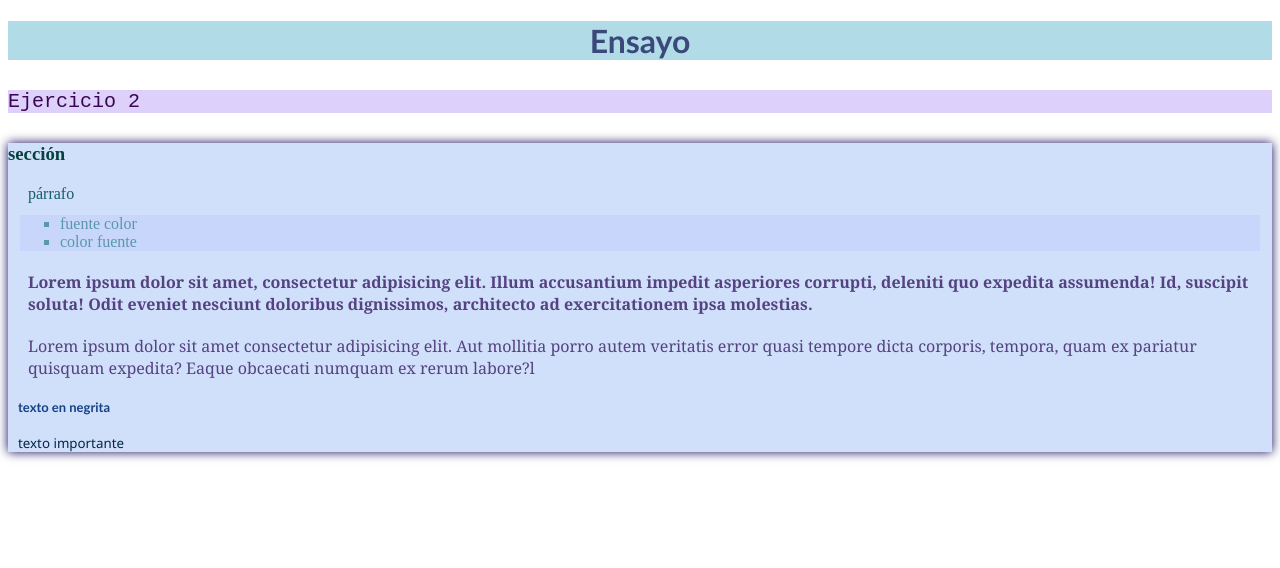
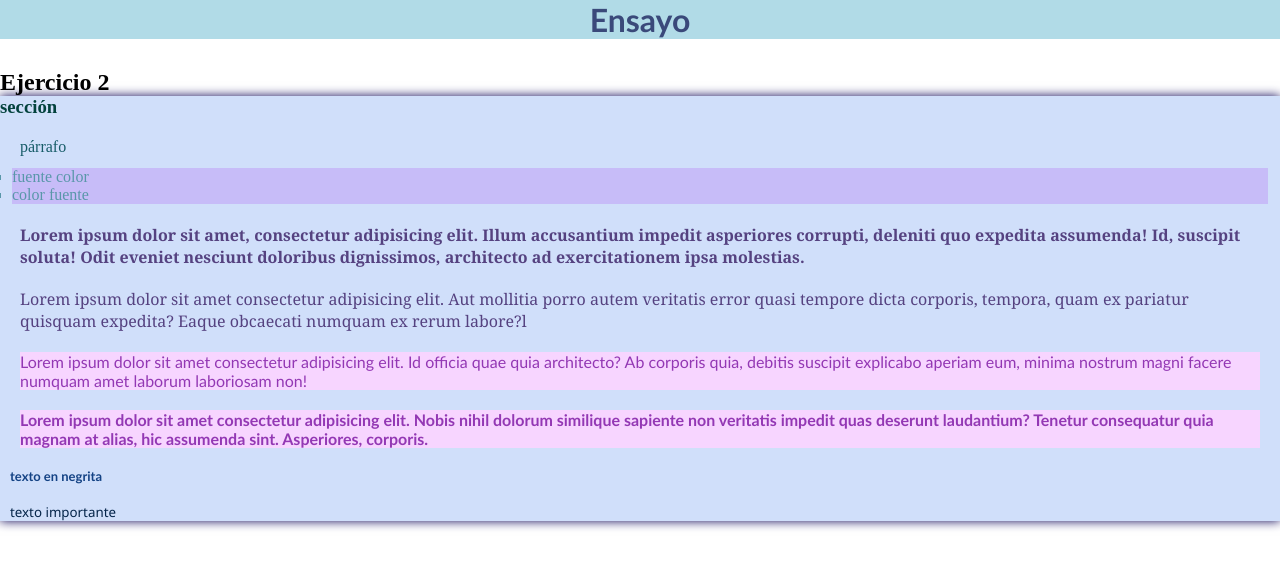
Before and after one commit to sararojas3315656/PruebaCSS, a plain HTML site: page index.html in a window 1280 px wide. Drawn offline with Linux system fonts and the light colour scheme.

Commit message:
Cambio actividad punto 2

```diff
--- a/index.html
+++ b/index.html
@@ -53,6 +53,8 @@
       quasi tempore
       dicta corporis, tempora, quam ex pariatur quisquam expedita? Eaque obcaecati numquam ex rerum labore?l
     </p>
+    <p class="Lorem2">Lorem ipsum dolor sit amet consectetur adipisicing elit. Id officia quae quia architecto? Ab corporis quia, debitis suscipit explicabo aperiam eum, minima nostrum magni facere numquam amet laborum laboriosam non!</p>
+    <div><p class="Lorem2">Lorem ipsum dolor sit amet consectetur adipisicing elit. Nobis nihil dolorum similique sapiente non veritatis impedit quas deserunt laudantium? Tenetur consequatur quia magnam at alias, hic assumenda sint. Asperiores, corporis.</p></div>
     <p class="destacado">texto en negrita</p>
     <p class="importante">texto importante</p>
     <div class="palabra">
--- a/style.css
+++ b/style.css
@@ -1,4 +1,11 @@
-body h1{
+/* Selector 'body'
+   Aplicado a todo lo que está dentro de body, todos los textos heredaran la fuente y color de este. */
+   * {
+    margin: 0%;
+    padding: 0%;
+    box-sizing: border-box;
+   }
+body h1 {
   text-align: center;
   margin-bottom: 30px;
   font-family: 'Gill Sans', 'Gill Sans MT', Calibri, 'Trebuchet MS', sans-serif;
@@ -8,14 +15,19 @@ body h1{
   background-color: rgb(177, 219, 231);
 }
 
-h2 {
+h2 + p {
   color: rgb(57, 7, 81);
   margin-bottom: 30px;
   background-color: #ddd0fa;
   font-family: monospace;
   font-size: x-large;
-  font-weight: lighter;
+  font-weight: bold;
 }
+h2 ~ p {
+  margin-left: 25px;
+}
+/* Selector 'main':
+   Define estilos para la sección principal del documento como el color del texto. Reemplaza el color heredado del body. */
 main {
   background-color: #d7f0fc;
   color: rgb(3, 66, 61);
@@ -30,6 +42,9 @@ ul {
   background-color: #c8d6fc;
   list-style: square;
 }
+section > ul {
+  background-color: #c7bcf8;
+}
 #sección {
   margin: 20px;
   margin-bottom: 10px;
@@ -37,11 +52,20 @@ ul {
   font-family: initial;
 }
 
+/* #Lorem; usado para todos los párrafos que utilizan ID. Se define su color, fuente y margen. */
 #lorem {
   margin: 20px;
   margin-bottom: 20px;
   font-family: Cambria, Cochin, Georgia, Times, 'Times New Roman', serif;
   color: #554280;
+}
+
+/* .Lorem2; usado para todos los párrafos que han sido usados con CLASS. Se les ha aplicado color, margen y fuente de letra */
+.Lorem2 {
+  color: rgb(147, 56, 180);
+  background-color: #f7d5ff;
+  margin: 20px;
+  font-family: 'Trebuchet MS', 'Lucida Sans Unicode', 'Lucida Grande', 'Lucida Sans', Arial, sans-serif;
 }
 
 .importante {
```
